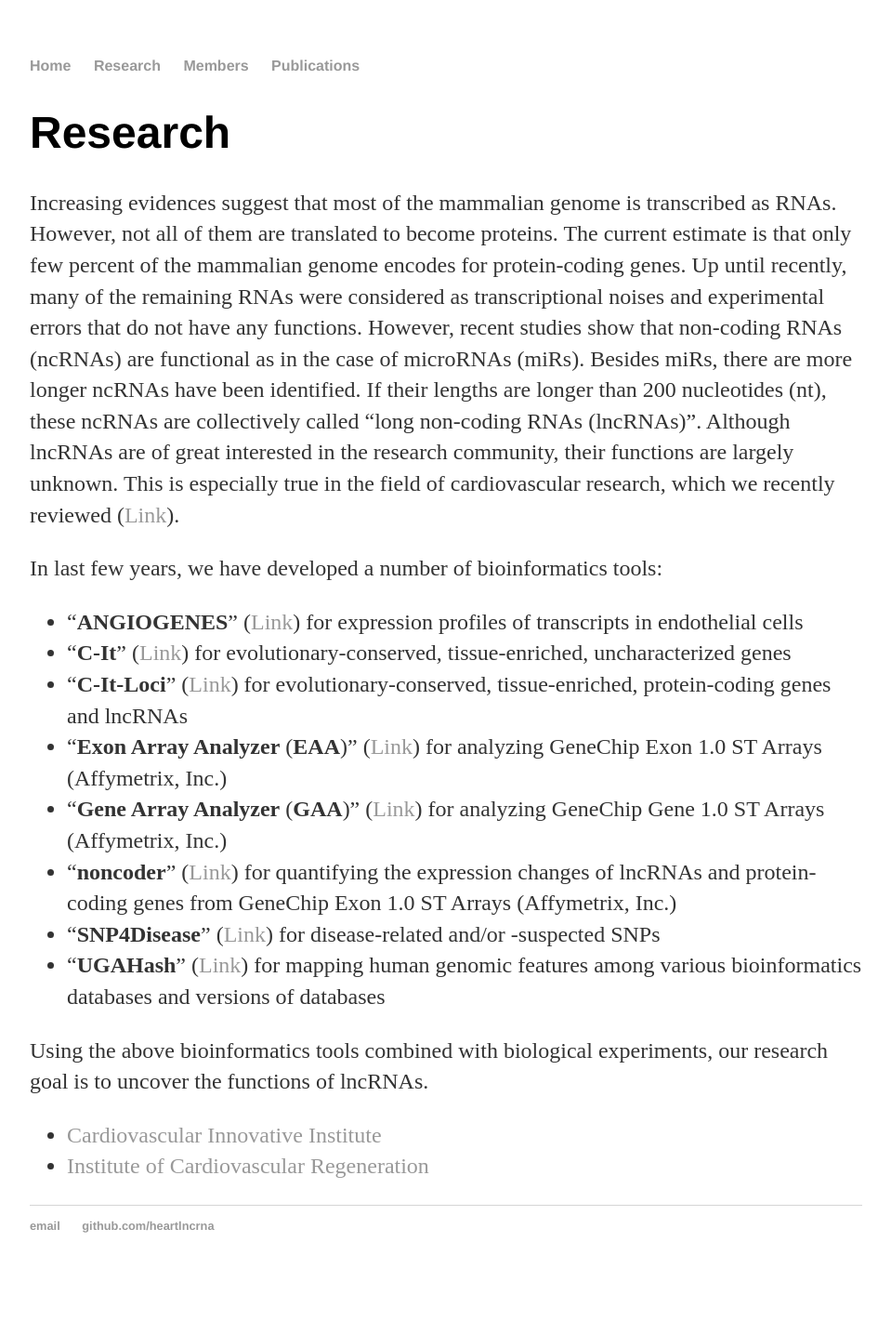
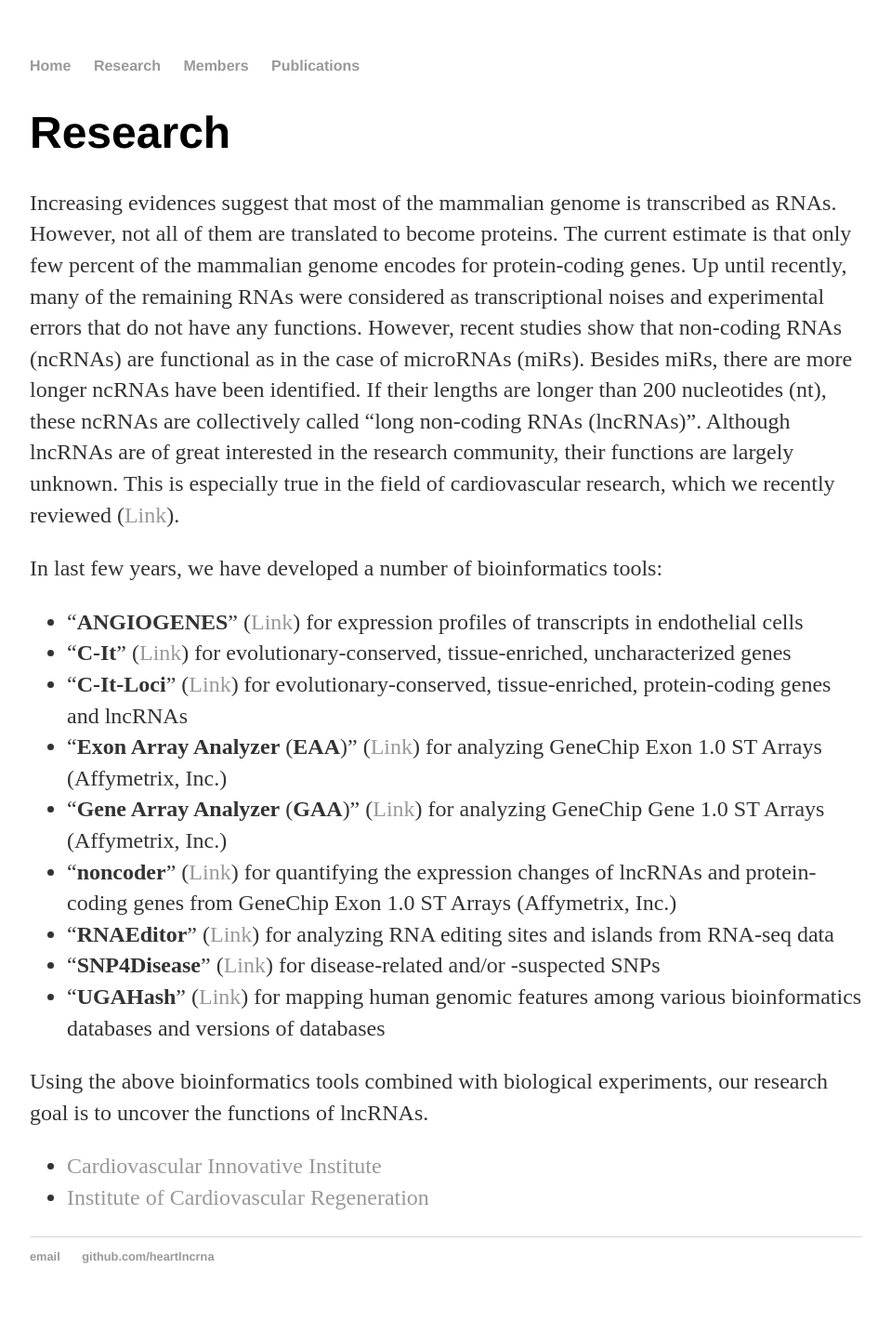
Before and after one commit to heartlncrna/heartlncrna.github.io, a Jekyll site: the page research/overview.html, which Jekyll copies as it is, in a window 1280 px wide. Shown: the whole page at 93% size, without its empty margins (160-1119 px from the left). Built offline with Jekyll 4.4.1, drawn with Linux system fonts in a browser that asks for light colours; before the commit the page ends 1388 px from its top, so only the background shows below that.

Commit message:
Update overview.html

```diff
--- a/research/overview.html
+++ b/research/overview.html
@@ -66,6 +66,9 @@
 					for quantifying the expression changes of lncRNAs and protein-coding genes
 					from GeneChip Exon 1.0 ST Arrays (Affymetrix, Inc.)</li>
 
+				<li>“<b>RNAEditor</b>” (<a href="http://rnaeditor.uni-frankfurt.de><span class="ptHyperlink">Link</span></a>)
+					for analyzing RNA editing sites and islands from RNA-seq data</li>
+
 				<li>“<b>SNP4Disease</b>”
   					(<a href="http://snp4disease.mpi-bn.mpg.de/"><span class="ptHyperlink">Link</span></a>)
   					for disease-related and/or -suspected SNPs</li>
```
